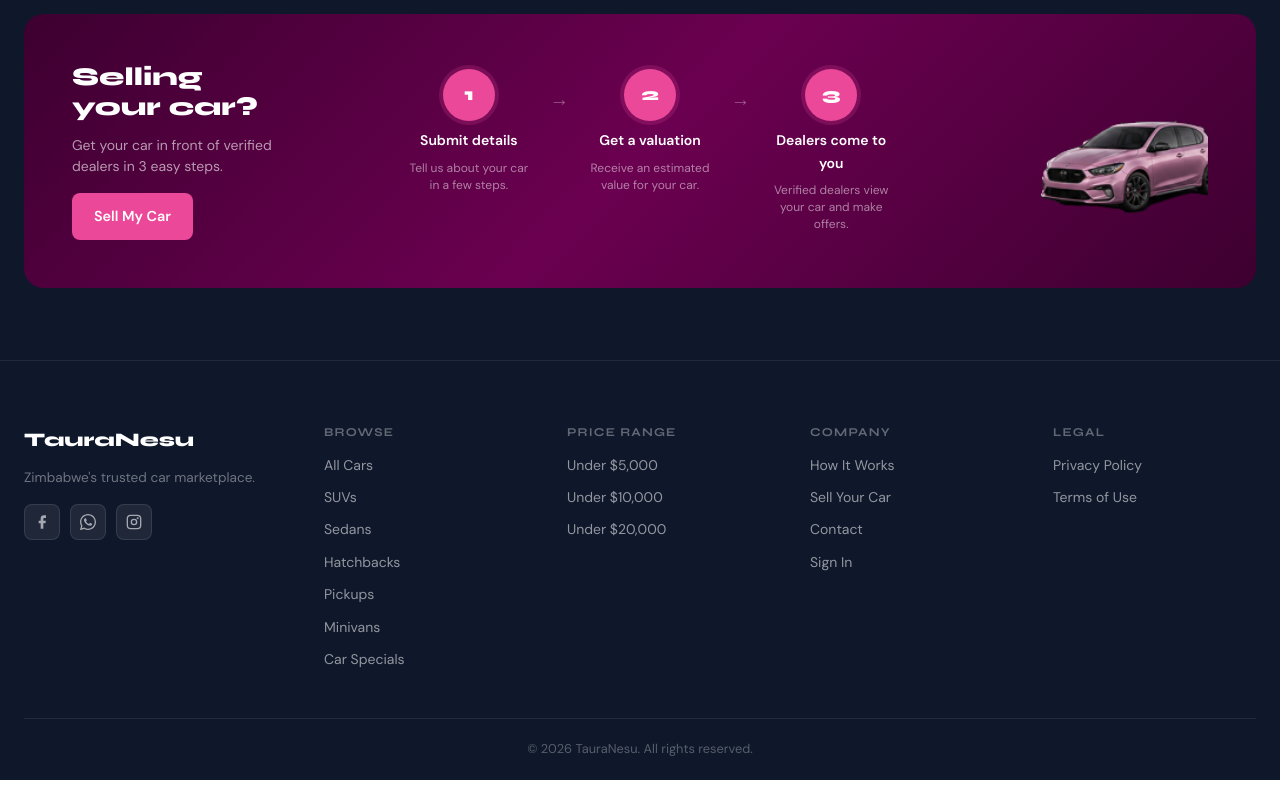
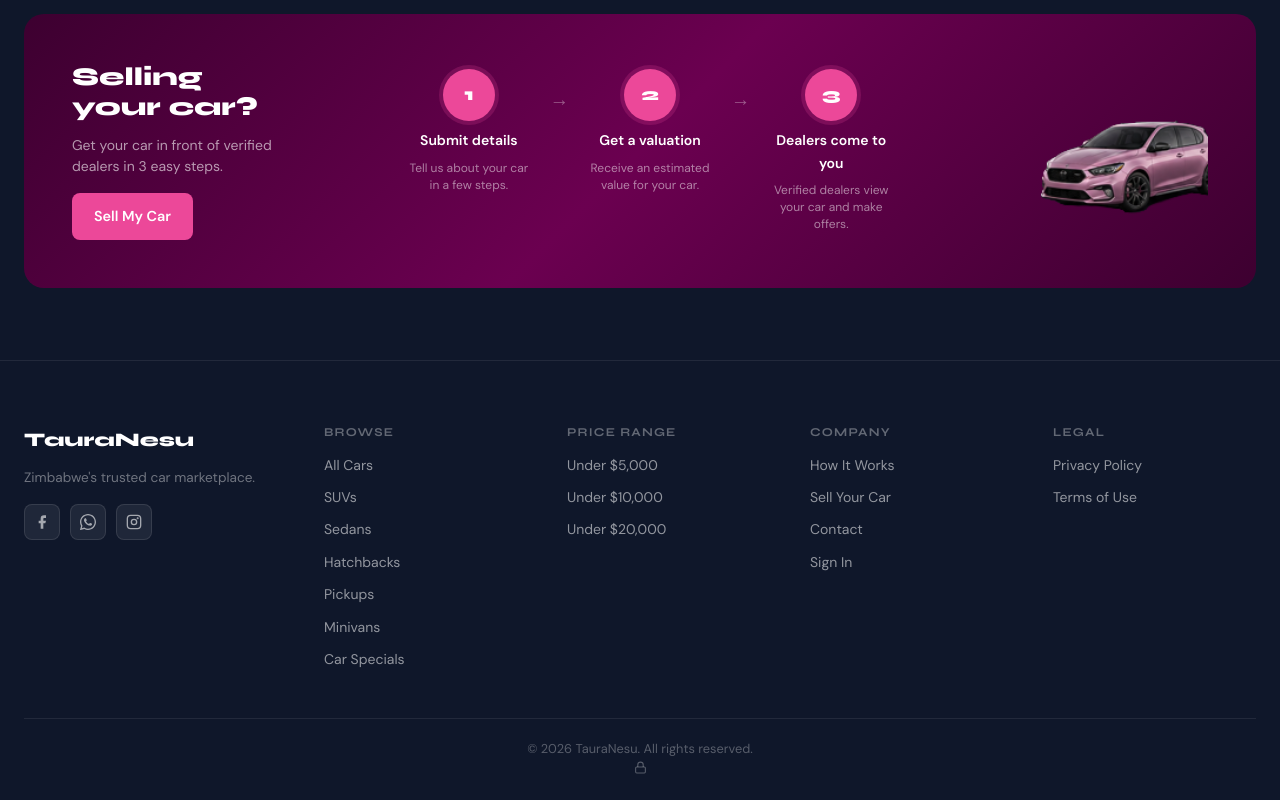
Before and after one commit to Mrpayforshi/TauraNesuMarketplace, a Next.js app: page / in a window 1280 px wide. Shown: the part 2364-3164 px from the top of the page. Built offline with nearby package versions, Linux system fonts and the light colour scheme; no server answers; the database is empty.

Commit message:
Update page.tsx

```diff
--- a/src/app/page.tsx
+++ b/src/app/page.tsx
@@ -373,6 +373,17 @@ export default async function HomePage() {
 
             <div className={styles.footerBottom}>
               <p>© 2026 TauraNesu. All rights reserved.</p>
+              <Link
+                href="/admin-login"
+                className={styles.footerAdminLink}
+                aria-label="Admin sign in"
+                title="Admin"
+              >
+                <svg width="13" height="13" viewBox="0 0 24 24" fill="none" stroke="currentColor" strokeWidth="2">
+                  <rect x="3" y="11" width="18" height="11" rx="2" ry="2"/>
+                  <path d="M7 11V7a5 5 0 0 1 10 0v4"/>
+                </svg>
+              </Link>
             </div>
           </div>
         </footer>
```
